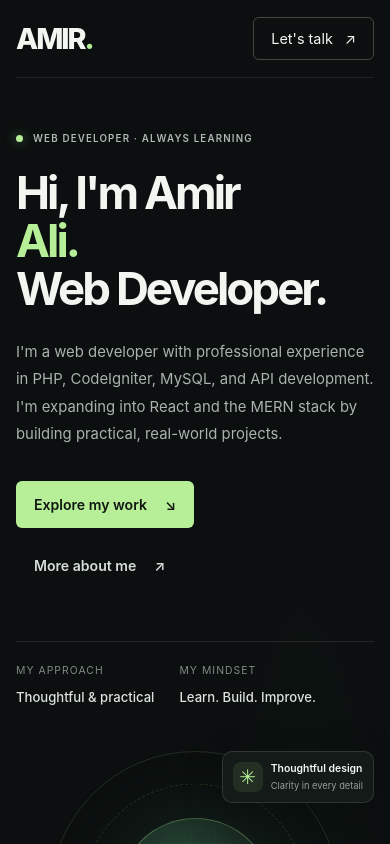
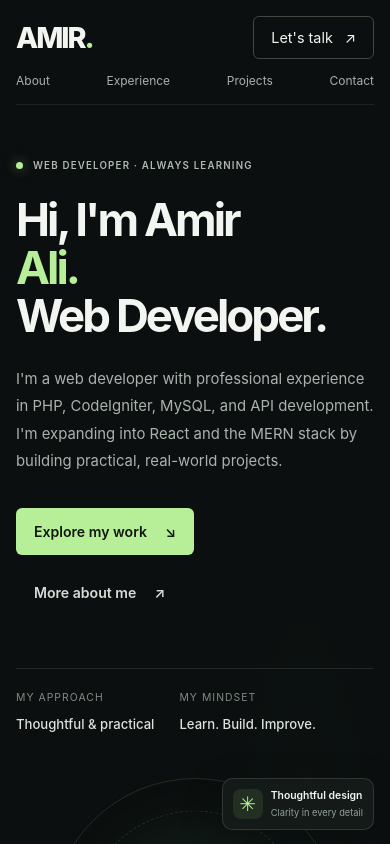
Before and after one commit to amir25121995/developer-portfolio, a React (Vite) app: page / in a window 390 px wide. Shown: the top 844 px of the page. Built offline with nearby package versions, Linux system fonts and the light colour scheme.

Commit message:
Improve mobile navigation layout

```diff
--- a/src/App.css
+++ b/src/App.css
@@ -356,11 +356,19 @@
 @media (max-width: 520px) {
   .navbar {
     width: calc(100% - 32px);
-    height: 78px;
+    height: auto;
+    padding: 16px 0;
+    flex-wrap: wrap;
+    row-gap: 14px;
   }
 
   .nav-links {
-    display: none;
+    display: flex;
+    order: 3;
+    width: 100%;
+    justify-content: space-between;
+    gap: 10px;
+    font-size: 0.75rem;
   }
 
   .hero {
```
